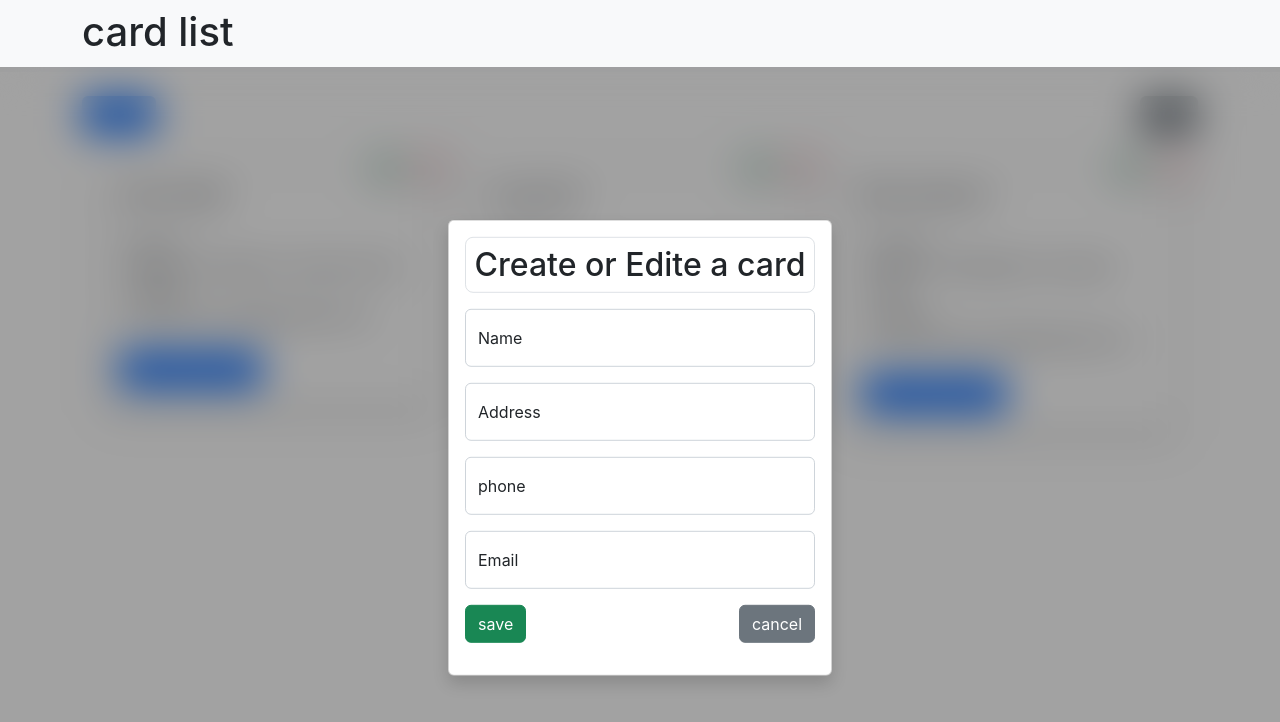
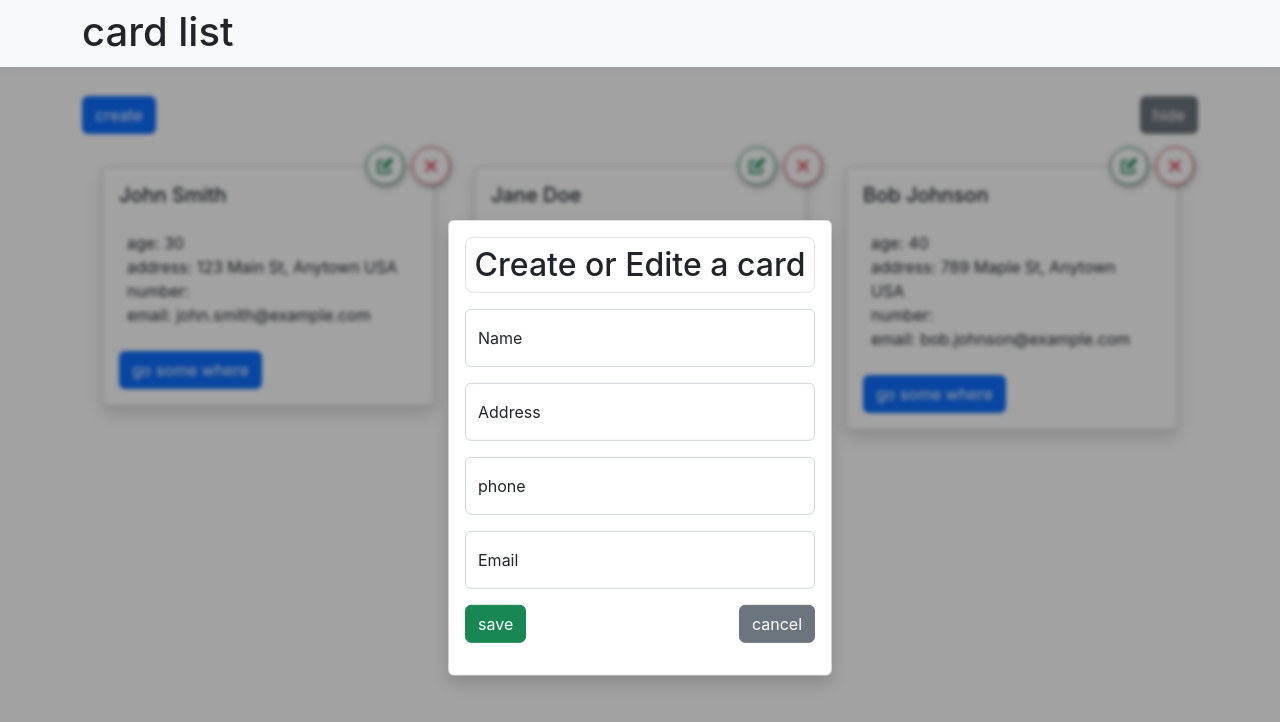
Before and after one commit to ahmedRAOUANE/cardsHandlerProject, a React (Create React App) app: page / in a window 1280 px wide. Both pictures are taken after a click on the button "create". Shown: the top 722 px of the page. Built offline with nearby package versions, Linux system fonts and the light colour scheme.

Commit message:
add fade effect to popup

```diff
--- a/src/components/formData/Popup.module.css
+++ b/src/components/formData/Popup.module.css
@@ -11,7 +11,7 @@
     bottom: 0;
     left: 0;
     background-color: rgba(0, 0, 0, 0.363);
-    backdrop-filter: blur(20px);
+    backdrop-filter: blur(2px);
     width: 100%;
     height: calc(100% - 67px);
 }
```
